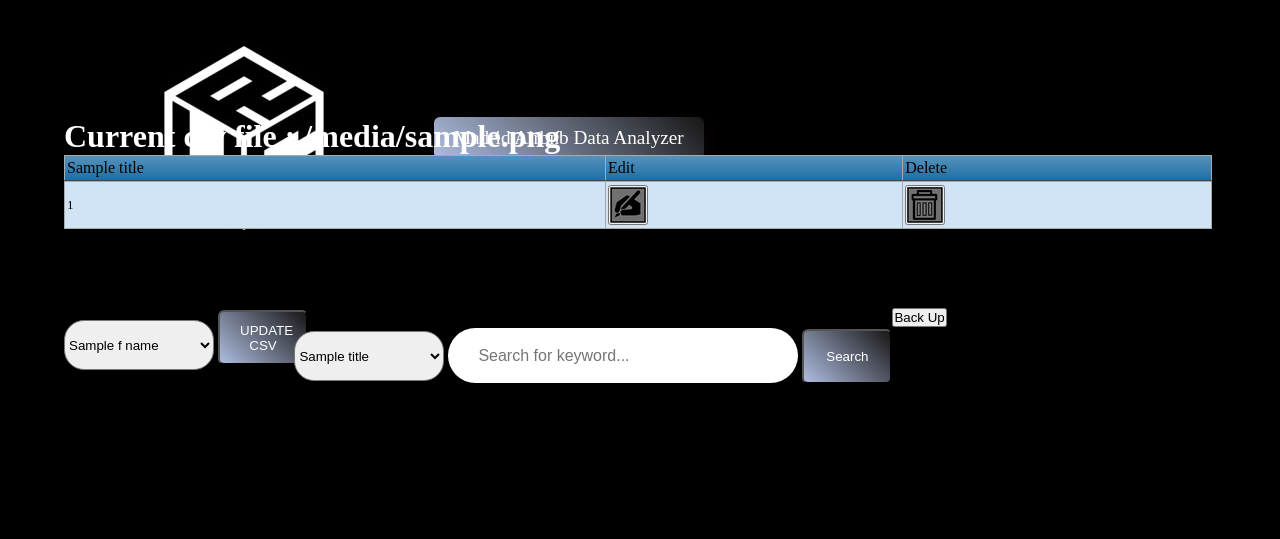
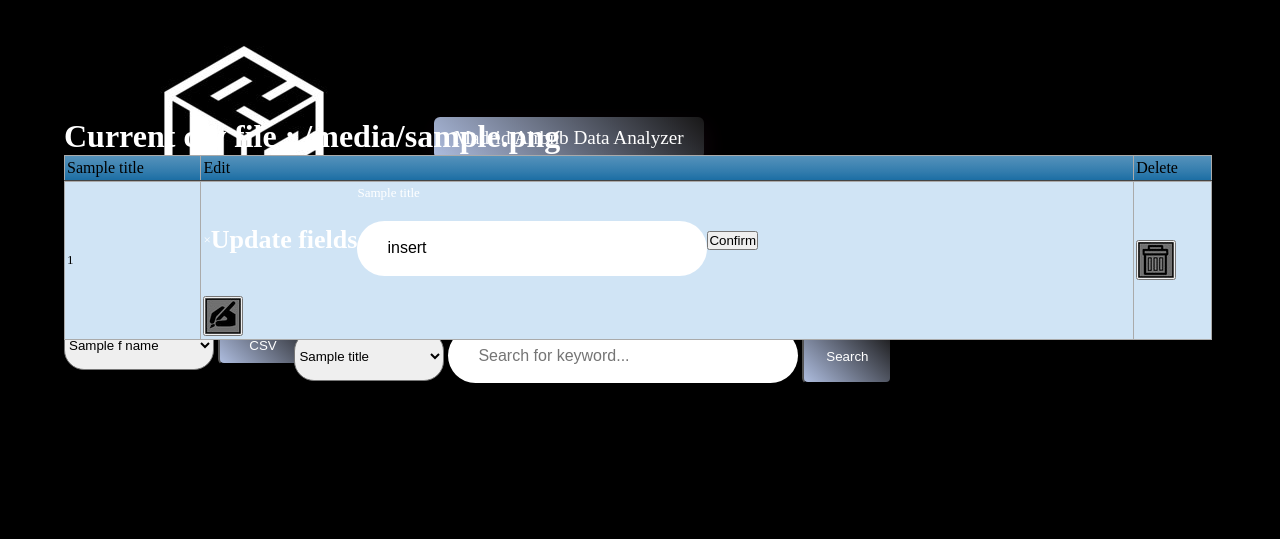
Before and after one commit to kgarc044/two-man-group, a Python web app: template myproj/templates/searching.html in a window 1280 px wide. Shown: the top 539 px of the page. Run offline with Jinja, Linux system fonts and the light colour scheme; the template is opened without the code that fills it: most values are stand-ins (such as "Sample title", 1, 10 or a date in 2020).

Commit message:
Update searching.html

```diff
--- a/myproj/templates/searching.html
+++ b/myproj/templates/searching.html
@@ -26,10 +26,32 @@
                 {% for j in num_list %}
                     <td>{{arr[i][0][j]}}</td>
                 {% endfor %}
-                <form class="editrow" method="POST" action="/edit">
+                <!-- <form class="editrow" method="POST" action="/edit">
                     <td><button value="{{arr[i][1], i}}" name = "edit_row"><img src="{{ url_for('static', filename='images/edit.jpg') }}" alt="edit"></button>
                     </td>
-                </form>
+                </form> -->
+                <td>
+                    <div class="popup" id="popup-1">
+                        <div class="content">
+                         <div class="close-btn" onclick="togglePopup()">
+                          ×</div>
+
+                     <h1>Update fields</h1>
+                        {% for title in title%}
+                       <div id="input-field" class="input-field"><p> {{title}} </p><input id="input-something" value="insert" ="text" class="validate"></div>
+                        {% endfor %}
+                         <button class="second-button">Confirm</button>
+                        </div>
+                       </div>
+                       <button onclick="togglePopup()" class="first-button"><img src="{{ url_for('static', filename='images/edit.jpg') }}" alt="logo"></button>
+                     <script>
+                      function togglePopup() {
+                      document.getElementById("popup-1")
+                       .classList.toggle("active");
+                     }
+                     </script>
+                    </div>
+                </td>
                 <form class="delrow" method="POST" action="/del">
                     <td><button value="{{arr[i][1], i}}" name = "delete_row"><img src="{{ url_for('static', filename='images/trash.jpg') }}" alt="trash"></button>
                     </td>
```
